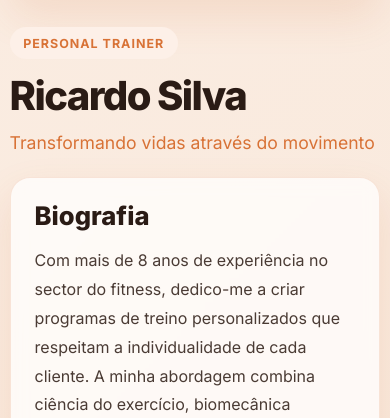
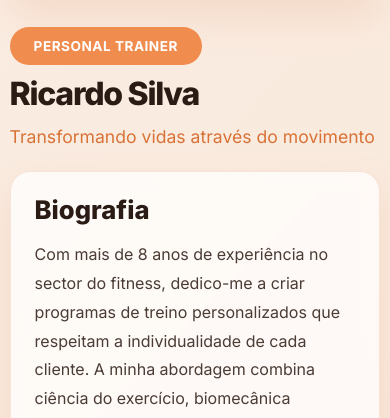
Before and after one commit to fardilhajo/FitHub-Gym, a PHP site: page /trainer-profile.html in a window 390 px wide. Shown: the part 664-1082 px from the top of the page. Run offline with PHP 8.4, Linux system fonts and the light colour scheme.

Commit message:
Minor fixes

```diff
--- a/css/pages/profile.css
+++ b/css/pages/profile.css
@@ -140,22 +140,24 @@ body {
 .badge-cargo {
   display: inline-flex;
   align-items: center;
-  min-height: 2rem;
-  padding: 0.3rem 0.85rem;
+  justify-content: center;
+  padding: 0.7rem 1.5rem;
+  color: white;
+  background-color: var(--orange);
   border-radius: 999px;
-  background: #fdf0e8;
-  color: var(--orange-dark);
-  font-size: 0.78rem;
+  font-size: 0.85rem;
   font-weight: 700;
-  letter-spacing: 0.08em;
+  letter-spacing: 0.5px;
   text-transform: uppercase;
-  margin-bottom: 1rem;
+  cursor: default;
+  user-select: none;
 }
 
 .nome-treinador {
+  margin-top: 0.75rem;
   margin-bottom: 0.75rem;
   color: var(--text-dark);
-  font-size: clamp(2.5rem, 5vw, 4.2rem);
+  font-size: clamp(2rem, 5vw, 4.2rem);
   font-weight: 800;
   line-height: 1.05;
   letter-spacing: -0.04em;
```
